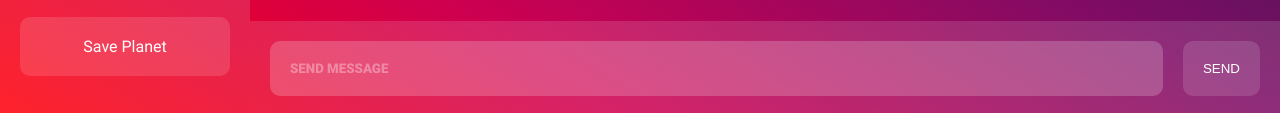
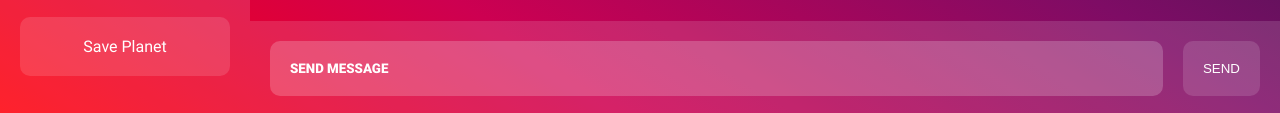
Before and after one commit to yaccer/Dino-Chat, a plain HTML site: page chat/index.html in a window 1280 px wide. Shown: the part 684-797 px from the top of the page. Drawn offline with Linux system fonts and the light colour scheme.

Commit message:
change input placeholder to white

```diff
--- a/chat/style.css
+++ b/chat/style.css
@@ -247,7 +247,7 @@ input {
 }
 
 input::placeholder {
-    color: #ffffff55;
+    color: #ffffff;
     font-family: "Roboto Black";
 }
 
```
